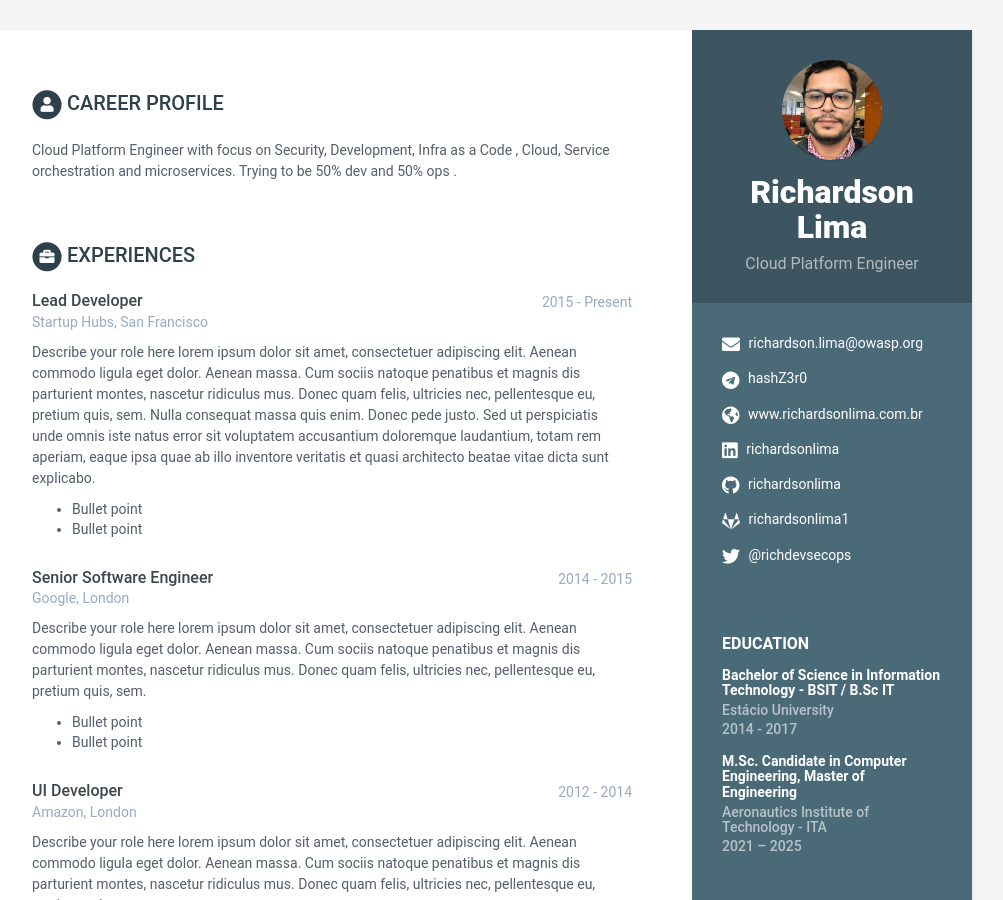
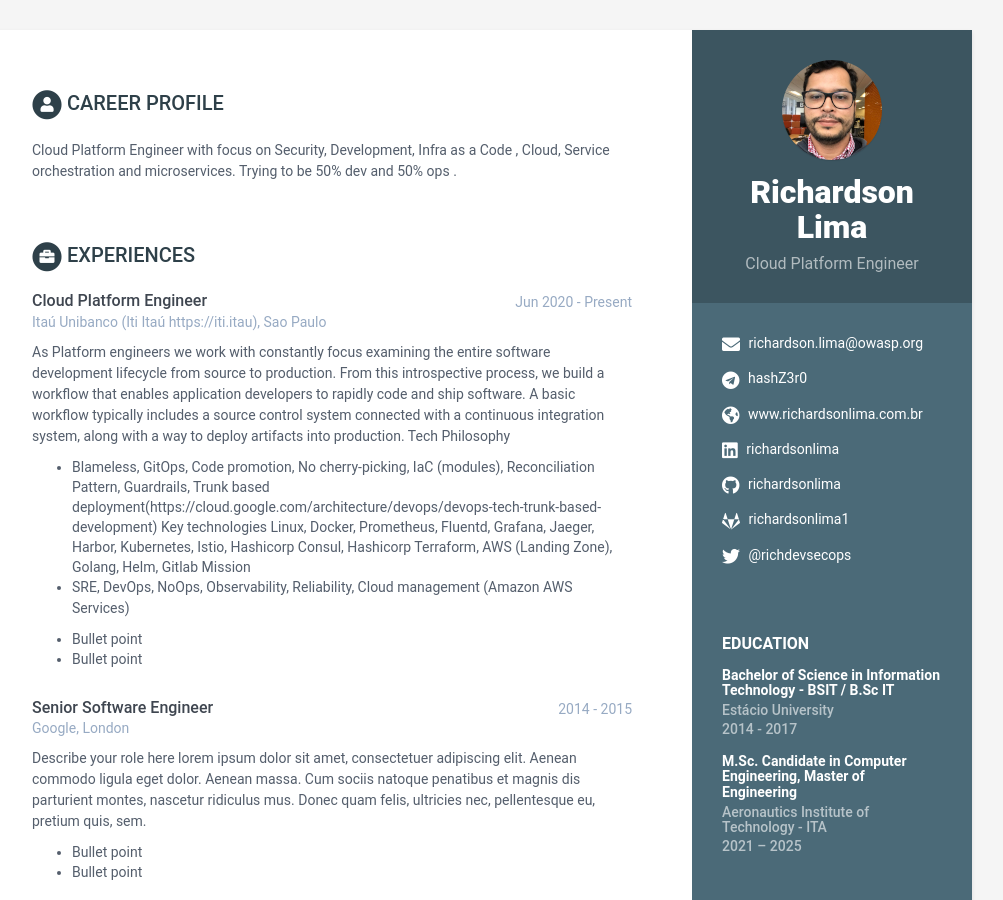
Before and after one commit to richardsonlima/cv, a Jekyll site: the page built from index.html, in a window 1280 px wide and 900 px high. Shown: the whole window, without its empty margins (168-1171 px from the left). Built offline with Jekyll 4.4.1, drawn with Linux system fonts in a browser that asks for light colours.

Commit message:
updatin cv - debug

```diff
--- a/_data/data.yml
+++ b/_data/data.yml
@@ -63,19 +63,24 @@ education:
           - Bullet point
           - Bullet point
 experiences:
-    - role: Lead Developer
-      time: 2015 - Present
-      company: Startup Hubs, San Francisco
+    - role: Cloud Platform Engineer
+      time: Jun 2020 - Present
+      company: Itaú Unibanco (Iti Itaú https://iti.itau), Sao Paulo
       details: |
-        Describe your role here lorem ipsum dolor sit amet, consectetuer
-        adipiscing elit. Aenean commodo ligula eget dolor. Aenean massa.
-        Cum sociis natoque penatibus et magnis dis parturient montes,
-        nascetur ridiculus mus. Donec quam felis, ultricies nec,
-        pellentesque eu, pretium quis, sem. Nulla consequat massa quis
-        enim. Donec pede justo. Sed ut perspiciatis unde omnis iste natus
-        error sit voluptatem accusantium doloremque laudantium, totam rem
-        aperiam, eaque ipsa quae ab illo inventore veritatis et quasi
-        architecto beatae vitae dicta sunt explicabo.
+        As Platform engineers we work with constantly focus examining the
+        entire software development lifecycle from source to production.
+        From this introspective process, we build a workflow that enables
+        application developers to rapidly code and ship software. A basic
+        workflow typically includes a source control system connected with
+        a continuous integration system, along with a way to deploy artifacts into production.
+        Tech Philosophy
+          - Blameless, GitOps, Code promotion, No cherry-picking, IaC (modules), Reconciliation Pattern, Guardrails, Trunk based deployment(https://cloud.google.com/architecture/devops/devops-tech-trunk-based-development)
+        Key technologies
+          Linux, Docker, Prometheus, Fluentd, Grafana, Jaeger, Harbor, Kubernetes, Istio, Hashicorp Consul, Hashicorp Terraform,
+          AWS (Landing Zone), Golang, Helm, Gitlab
+        Mission
+          - SRE, DevOps, NoOps, Observability, Reliability, Cloud management (Amazon AWS Services)
+
           - Bullet point
           - Bullet point
     - role: Senior Software Engineer
```
